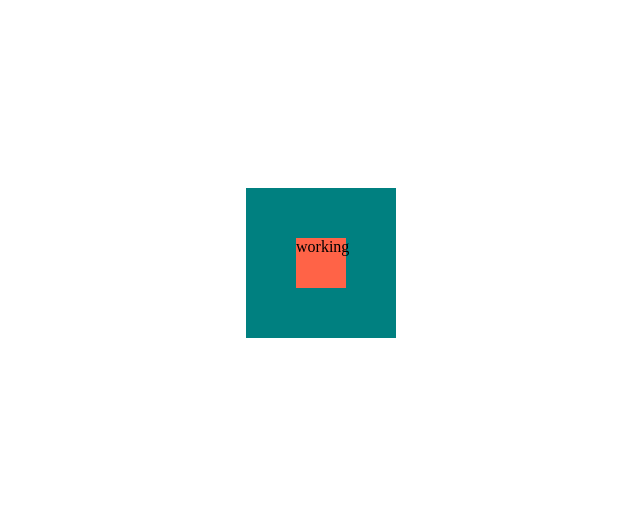
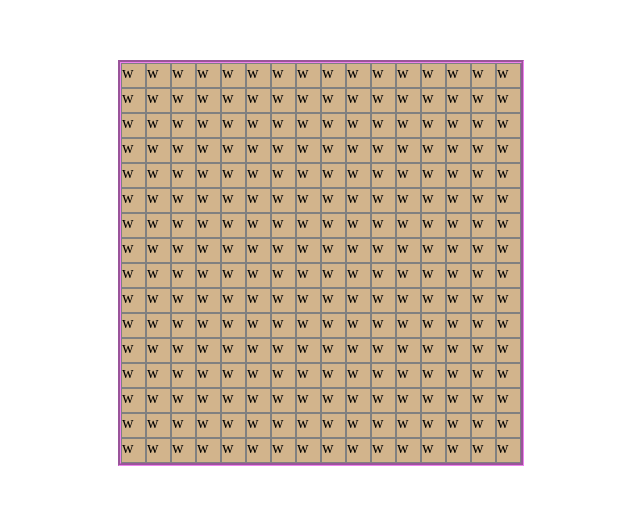
Before and after one commit to lptalty/etch-a-sketch, a plain HTML site: page index.html in a window 1280 px wide. Shown: the part 137-642 px from the top of the page, without its empty margins (319-959 px from the left). Drawn offline with Linux system fonts and the light colour scheme.

Commit message:
I managed to make the box appear how I like, but I still have to manually adjust CSS to populate the container div correctly. I want the user to be able to decide the size of the box, but considering I want the number to be a perfect square, I may try and implement buttons that the user can press, rather than prompting them to type out a response.

```diff
--- a/app.js
+++ b/app.js
@@ -1,11 +1,25 @@
 const body = document.body
-const boxDiv = document.createElement("div")
-boxDiv.setAttribute("id", "boxDiv")
-boxDiv.innerText = 'working'
+//const boxDiv = document.createElement("div")
+//boxDiv.setAttribute("id", "boxDiv")
+//boxDiv.innerText = 'working'
 
 const container = document.createElement("div")
 container.setAttribute("id", "container")
 
+//whatever x and y are is the number that needs to be repeated within css
+//this will eventually be whatever amount the user decides to input
+//I could this with a button or have them actually write out a number
+//i think that having three buttons for different grids may be optimal because they may not put in perfect squares
+for(x = 0; x < 16; x++){
+    for(let y = 0; y < 16; y++){
+        const boxDiv = document.createElement("div")
+        boxDiv.setAttribute("id", "boxDiv")
+        boxDiv.innerText = 'w'
+        container.append(boxDiv)
+    }
+}
 
-container.append(boxDiv)
+
+
+//container.append(boxDiv)
 body.append(container)
--- a/style.css
+++ b/style.css
@@ -1,14 +1,30 @@
 #boxDiv{
-    background-color: tomato;
-    height: 50px;
-    width: 50px;
+    background-color: tan;
+    /* height: 20px;
+    width: 20px; */
+    display:inline-block;
+    /* float: none; */
+    border-color: gray;
+    /* padding: 10px; */
+    border-style:solid;
+    border-width: thin;
+
+
 }
 
+/* if i can have the grid tempalte column be equivalent to whatever is put into the for loop,
+then the grid will always display how I want it to, being the perfect square that it is */
 #container{
+    display: grid;
+    grid-template-columns: repeat(16, 1fr);
     background-color: teal;
     position: absolute;
     top: 50%;
     left: 50%;
     transform: translate(-50%, -50%);
-    padding: 50px;
+    padding: 0px;
+    width: 400px;
+    height: 400px;
+    border-style: groove;
+    border-color: violet;
 }
```
